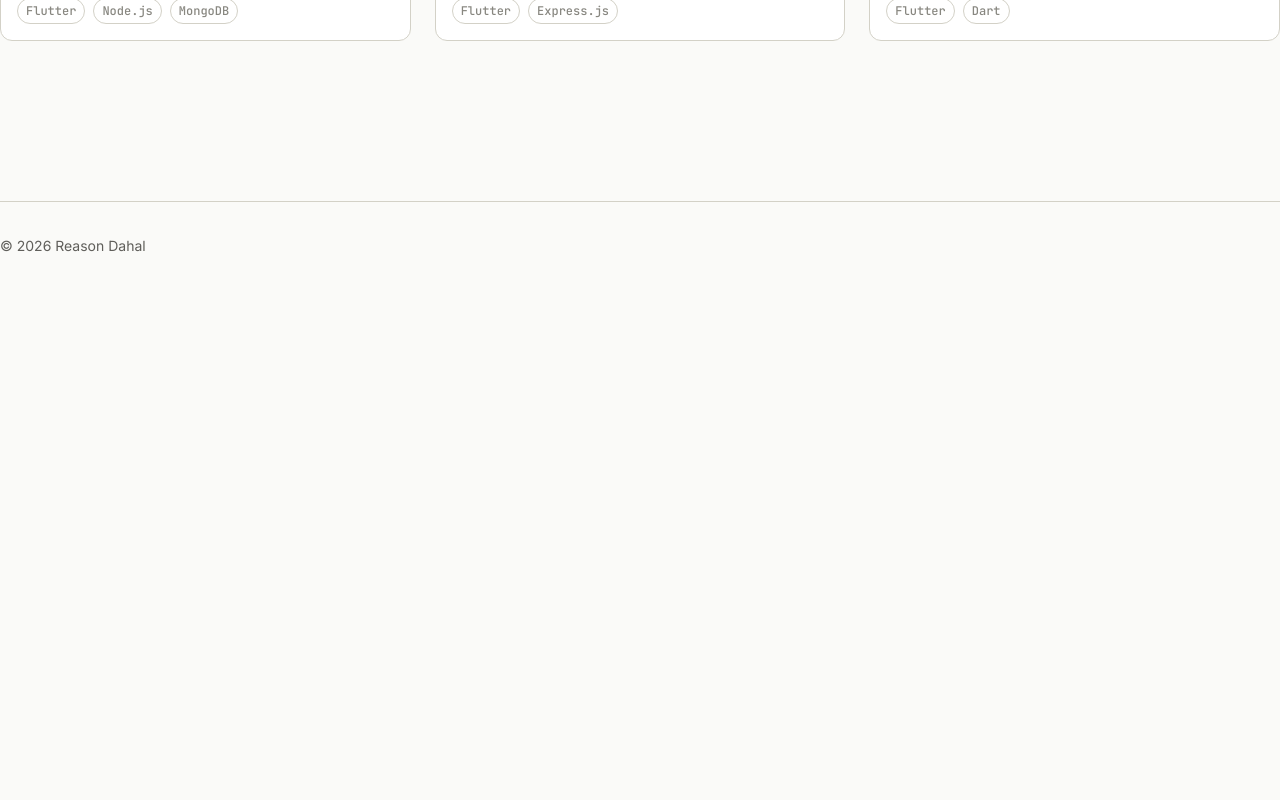
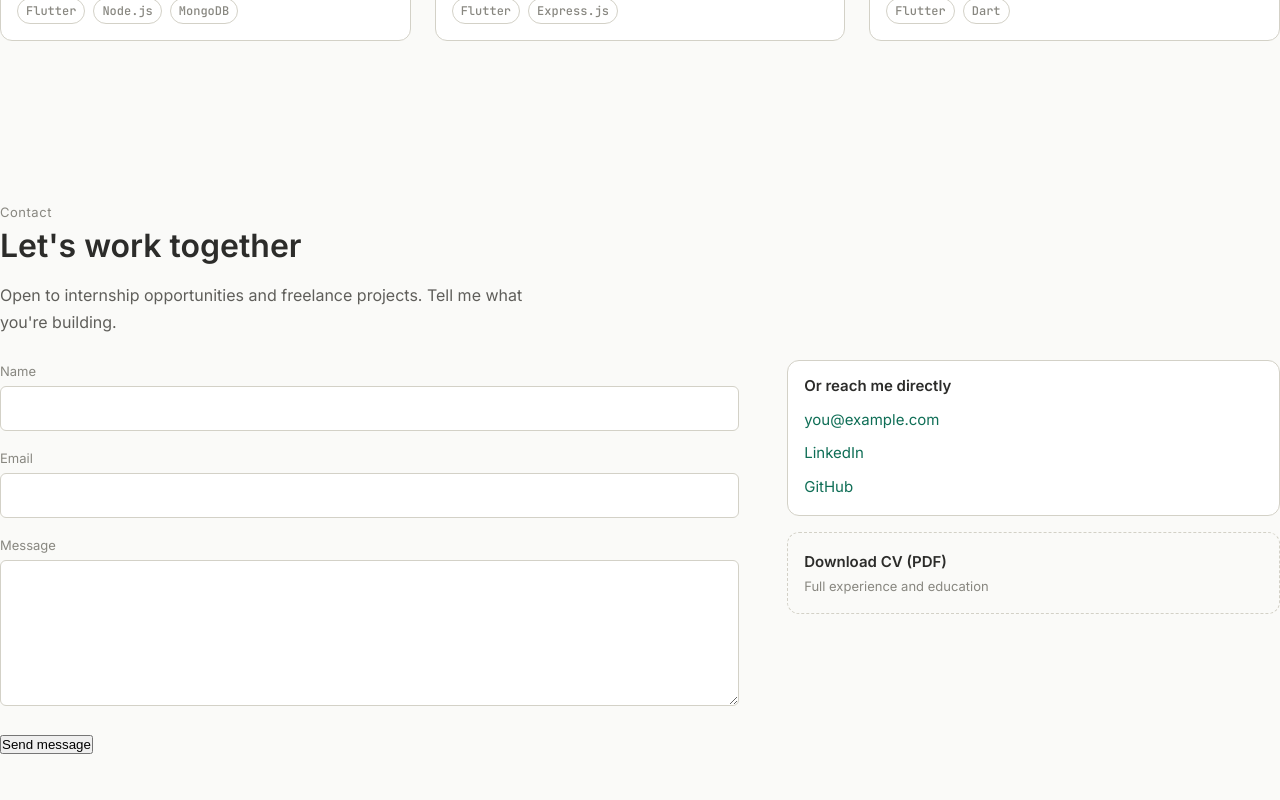
Before and after one commit to Reason-Dahal/portfolio, a React (Vite) app in the folder frontend/: page / in a window 1280 px wide. Shown: the part 2120-2920 px from the top of the page. Before the commit the page ends 2410 px from the top, so only its background shows below. Built offline with nearby package versions, Linux system fonts and the light colour scheme.

Commit message:
feat: add Contact section with controlled form

```diff
--- a/frontend/src/App.jsx
+++ b/frontend/src/App.jsx
@@ -3,6 +3,7 @@ import About from '@/components/About';
 import Footer from '@/components/Footer';
 import Skills from './components/Skills';
 import Projects from './components/Projects';
+import Contact from './components/Contact';
 
 
 function App() {
@@ -13,6 +14,7 @@ function App() {
         <About />
         <Skills />
         <Projects />
+        <Contact/>
       </main>
       <Footer />
     </>
--- /dev/null
+++ b/frontend/src/components/Contact/Contact.css
@@ -0,0 +1,107 @@
+.contact {
+    padding: var(--space-12) 0;
+  }
+
+  .contact__intro {
+    color: var(--color-text-secondary);
+    max-width: 55ch;
+  }
+
+  .contact__grid {
+    display: grid;
+    gap: var(--space-8);
+    margin-top: var(--space-6);
+  }
+
+  .contact__field {
+    margin-bottom: var(--space-4);
+  }
+
+  .contact__label {
+    display: block;
+    font-size: 13px;
+    color: var(--color-text-muted);
+    margin-bottom: var(--space-1);
+  }
+
+  .contact__input {
+    width: 100%;
+    font-family: var(--font-sans);
+    font-size: 15px;
+    color: var(--color-text);
+    background: var(--color-surface);
+    border: 1px solid var(--color-border);
+    border-radius: var(--radius-sm);
+    padding: var(--space-3);
+    transition: var(--transition);
+  }
+
+  .contact__input:focus {
+    border-color: var(--color-accent);
+  }
+
+  .contact__textarea {
+    resize: vertical;
+    line-height: 1.6;
+  }
+
+  .contact__panel {
+    background: var(--color-surface);
+    border: 1px solid var(--color-border);
+    border-radius: var(--radius-lg);
+    padding: var(--space-4);
+    margin-bottom: var(--space-4);
+  }
+
+  .contact__panel-title {
+    font-size: 15px;
+    margin-bottom: var(--space-3);
+  }
+
+  .contact__links {
+    display: grid;
+    gap: var(--space-2);
+    list-style: none;
+    font-size: 15px;
+  }
+
+  .contact__cv {
+    display: block;
+    border: 1px dashed var(--color-border);
+    border-radius: var(--radius-lg);
+    padding: var(--space-4);
+    color: var(--color-text);
+    transition: var(--transition);
+  }
+
+  .contact__cv:hover {
+    border-color: var(--color-accent);
+    text-decoration: none;
+  }
+
+  .contact__cv-title {
+    display: block;
+    font-weight: 600;
+    font-size: 15px;
+  }
+
+  .contact__cv-note {
+    display: block;
+    font-size: 13px;
+    color: var(--color-text-muted);
+  }
+
+  @media (min-width: 900px) {
+    .contact {
+      padding: var(--space-20) 0;
+    }
+
+    .contact__grid {
+      grid-template-columns: 1.2fr 0.8fr;
+      gap: var(--space-12);
+    }
+
+    .contact__aside {
+      align-self: start;
+    }
+  }
--- /dev/null
+++ b/frontend/src/components/Contact/Contact.jsx
@@ -0,0 +1,115 @@
+import { useState } from 'react';
+import { site, contact } from '@/data/site';
+import './Contact.css';
+
+function Contact() {
+  const [form, setForm] = useState({ name: '', email: '', message: '' });
+
+  const handleChange = (event) => {
+    const { name, value } = event.target;
+    setForm((previous) => ({ ...previous, [name]: value }));
+  };
+
+  const handleSubmit = (event) => {
+    event.preventDefault();
+    const subject = encodeURIComponent(`Portfolio enquiry from ${form.name}`);
+    const body = encodeURIComponent(`${form.message}\n\n— ${form.name} (${form.email})`);
+    window.location.href = `mailto:${contact.email}?subject=${subject}&body=${body}`;
+  };
+
+  return (
+    <section className="contact" id="contact" aria-labelledby="contact-heading">
+      <div className="container">
+        <p className="section__eyebrow">Contact</p>
+        <h2 id="contact-heading" className="section__title">
+          Let's work together
+        </h2>
+        <p className="contact__intro">
+          Open to internship opportunities and freelance projects. Tell me what you're
+          building.
+        </p>
+
+        <div className="contact__grid">
+          <form className="contact__form" onSubmit={handleSubmit}>
+            <div className="contact__field">
+              <label className="contact__label" htmlFor="name">
+                Name
+              </label>
+              <input
+                className="contact__input"
+                id="name"
+                name="name"
+                type="text"
+                value={form.name}
+                onChange={handleChange}
+                required
+              />
+            </div>
+
+            <div className="contact__field">
+              <label className="contact__label" htmlFor="email">
+                Email
+              </label>
+              <input
+                className="contact__input"
+                id="email"
+                name="email"
+                type="email"
+                value={form.email}
+                onChange={handleChange}
+                required
+              />
+            </div>
+
+            <div className="contact__field">
+              <label className="contact__label" htmlFor="message">
+                Message
+              </label>
+              <textarea
+                className="contact__input contact__textarea"
+                id="message"
+                name="message"
+                rows="5"
+                value={form.message}
+                onChange={handleChange}
+                required
+              />
+            </div>
+
+            <button className="btn btn-primary" type="submit">
+              Send message
+            </button>
+          </form>
+
+          <aside className="contact__aside">
+            <div className="contact__panel">
+              <h3 className="contact__panel-title">Or reach me directly</h3>
+              <ul className="contact__links">
+                <li>
+                  <a href={`mailto:${contact.email}`}>{contact.email}</a>
+                </li>
+                <li>
+                  <a href={contact.linkedin} target="_blank" rel="noreferrer">
+                    LinkedIn
+                  </a>
+                </li>
+                <li>
+                  <a href={contact.github} target="_blank" rel="noreferrer">
+                    GitHub
+                  </a>
+                </li>
+              </ul>
+            </div>
+
+            <a className="contact__cv" href={site.cv} download>
+              <span className="contact__cv-title">Download CV (PDF)</span>
+              <span className="contact__cv-note">Full experience and education</span>
+            </a>
+          </aside>
+        </div>
+      </div>
+    </section>
+  );
+}
+
+export default Contact;
--- /dev/null
+++ b/frontend/src/components/Contact/index.js
@@ -0,0 +1 @@
+export { default } from './Contact';
--- a/frontend/src/data/site.js
+++ b/frontend/src/data/site.js
@@ -22,3 +22,9 @@ export const site = {
       { label: 'Learning', value: 'React, Django, PostgreSQL' },
     ],
   };
+
+  export const contact = {
+    email: 'you@example.com',
+    linkedin: 'https://linkedin.com/in/your-handle',
+    github: 'https://github.com/Reason-Dahal',
+  };
```
